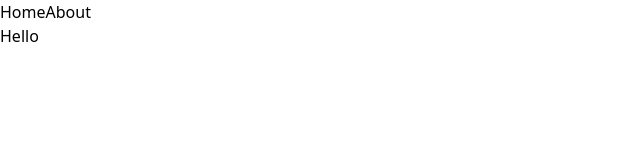
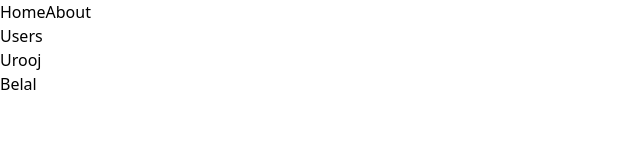
Before and after one commit to uroojk844/hirescript, a Nuxt app: page / in a window 1280 px wide. Shown: the top 160 px of the page, without its empty margins (0-640 px from the left). Built offline with nearby package versions, Linux system fonts and the light colour scheme.

Commit message:
[ADD] adding basic stucture

```diff
--- a/pages/about.vue
+++ b/pages/about.vue
@@ -1 +1,3 @@
-<template>About</template>
+<template>
+    HireSript base project
+</template>
--- a/pages/index.vue
+++ b/pages/index.vue
@@ -1 +1,9 @@
-<template>Hello</template>
+<script setup lang="ts">
+const users: string[] = ["Urooj", "Belal"];
+</script>
+<template>
+  <h1>Users</h1>
+  <ul>
+    <li v-for="(user, index) in users" :key="index">{{ user }}</li>
+  </ul>
+</template>
```
